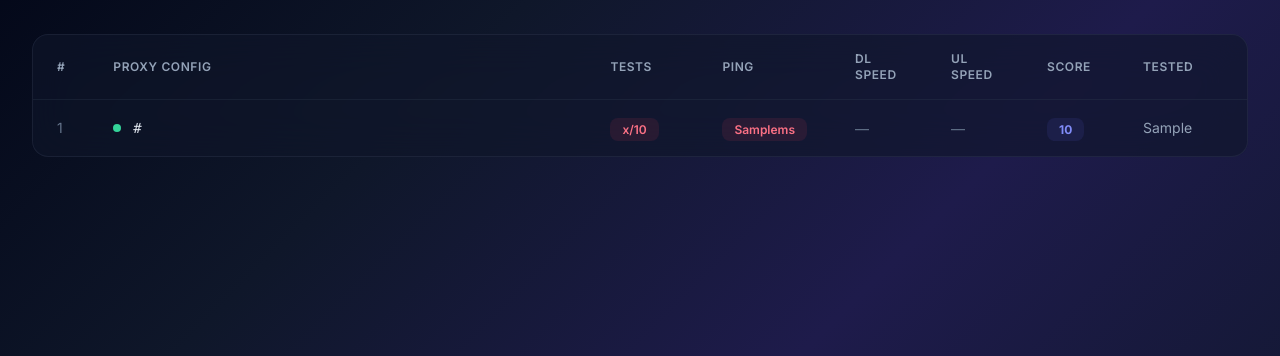
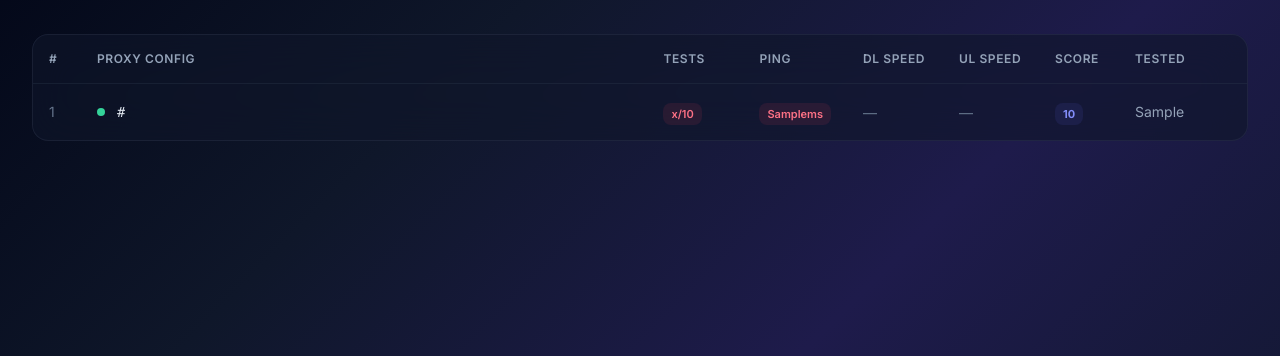
Before and after one commit to GoGoButters/VLESS-Checker, a FastAPI app: template templates/proxies.html in a window 1280 px wide. Shown: the part 94-450 px from the top of the page. Run offline with FastAPI, Linux system fonts and the light colour scheme; the template is opened without the code that fills it: most values are stand-ins (such as "Sample title", 1, 10 or a date in 2020); some libraries are stand-ins or nearby versions.

Commit message:
UI: Fix proxies table overflow and optimize column widths

```diff
--- a/templates/proxies.html
+++ b/templates/proxies.html
@@ -14,73 +14,75 @@
 
 <div class="glass rounded-2xl overflow-hidden">
     {% if proxies %}
-    <table class="w-full">
+    <div class="overflow-x-auto">
+        <table class="w-full border-collapse">
             <thead>
                 <tr class="border-b border-slate-700/30">
-                <th class="text-left px-6 py-4 text-xs font-semibold text-slate-400 uppercase tracking-wider w-12">#</th>
-                <th class="text-left px-6 py-4 text-xs font-semibold text-slate-400 uppercase tracking-wider">Proxy Config</th>
-                <th class="text-left px-6 py-4 text-xs font-semibold text-slate-400 uppercase tracking-wider w-28">Tests</th>
-                <th class="text-left px-6 py-4 text-xs font-semibold text-slate-400 uppercase tracking-wider w-28">Ping</th>
-                <th class="text-left px-6 py-4 text-xs font-semibold text-slate-400 uppercase tracking-wider w-24">DL Speed</th>
-                <th class="text-left px-6 py-4 text-xs font-semibold text-slate-400 uppercase tracking-wider w-24">UL Speed</th>
-                <th class="text-left px-6 py-4 text-xs font-semibold text-slate-400 uppercase tracking-wider w-24">Score</th>
-                <th class="text-left px-6 py-4 text-xs font-semibold text-slate-400 uppercase tracking-wider w-32">Tested</th>
+                    <th class="text-left px-4 py-4 text-xs font-semibold text-slate-400 uppercase tracking-wider w-12">#</th>
+                    <th class="text-left px-4 py-4 text-xs font-semibold text-slate-400 uppercase tracking-wider">Proxy Config</th>
+                    <th class="text-left px-4 py-4 text-xs font-semibold text-slate-400 uppercase tracking-wider w-24 whitespace-nowrap">Tests</th>
+                    <th class="text-left px-4 py-4 text-xs font-semibold text-slate-400 uppercase tracking-wider w-24 whitespace-nowrap">Ping</th>
+                    <th class="text-left px-4 py-4 text-xs font-semibold text-slate-400 uppercase tracking-wider w-24 whitespace-nowrap">DL Speed</th>
+                    <th class="text-left px-4 py-4 text-xs font-semibold text-slate-400 uppercase tracking-wider w-24 whitespace-nowrap">UL Speed</th>
+                    <th class="text-left px-4 py-4 text-xs font-semibold text-slate-400 uppercase tracking-wider w-20 whitespace-nowrap">Score</th>
+                    <th class="text-left px-4 py-4 text-xs font-semibold text-slate-400 uppercase tracking-wider w-32 whitespace-nowrap">Tested</th>
                 </tr>
             </thead>
             <tbody class="divide-y divide-slate-700/20">
                 {% for proxy in proxies %}
                 <tr class="table-row">
-                <td class="px-6 py-4 text-sm text-slate-500">{{ loop.index }}</td>
-                <td class="px-6 py-4">
+                    <td class="px-4 py-4 text-sm text-slate-500">{{ loop.index }}</td>
+                    <td class="px-4 py-4 min-w-[300px]">
                         <div class="flex items-center gap-3">
                             <div class="w-2 h-2 rounded-full bg-emerald-400 flex-shrink-0"></div>
-                        <span class="text-sm text-slate-200 truncate max-w-2xl font-mono">{{ proxy.raw_url[:80] }}{% if proxy.raw_url|length > 80 %}…{% endif %}</span>
+                            <span class="text-sm text-slate-200 truncate max-w-lg font-mono">{{ proxy.raw_url[:80] }}{% if proxy.raw_url|length > 80 %}…{% endif %}</span>
                         </div>
                     </td>
-                <td class="px-6 py-4">
+                    <td class="px-4 py-4">
                         {% if proxy.tests_total > 0 %}
                             {% if proxy.tests_passed == proxy.tests_total %}
-                        <span class="px-3 py-1 rounded-lg bg-emerald-500/10 text-emerald-400 text-xs font-semibold">{{ proxy.tests_passed }}/{{ proxy.tests_total }}</span>
+                            <span class="px-2 py-1 rounded-lg bg-emerald-500/10 text-emerald-400 text-[11px] font-semibold whitespace-nowrap">{{ proxy.tests_passed }}/{{ proxy.tests_total }}</span>
                             {% elif proxy.tests_passed > proxy.tests_total // 2 %}
-                        <span class="px-3 py-1 rounded-lg bg-amber-500/10 text-amber-400 text-xs font-semibold">{{ proxy.tests_passed }}/{{ proxy.tests_total }}</span>
+                            <span class="px-2 py-1 rounded-lg bg-amber-500/10 text-amber-400 text-[11px] font-semibold whitespace-nowrap">{{ proxy.tests_passed }}/{{ proxy.tests_total }}</span>
                             {% else %}
-                        <span class="px-3 py-1 rounded-lg bg-rose-500/10 text-rose-400 text-xs font-semibold">{{ proxy.tests_passed }}/{{ proxy.tests_total }}</span>
+                            <span class="px-2 py-1 rounded-lg bg-rose-500/10 text-rose-400 text-[11px] font-semibold whitespace-nowrap">{{ proxy.tests_passed }}/{{ proxy.tests_total }}</span>
                             {% endif %}
                         {% else %}
                         <span class="text-sm text-slate-500">—</span>
                         {% endif %}
                     </td>
-                <td class="px-6 py-4">
+                    <td class="px-4 py-4">
                         {% if proxy.ping_ms < 200 %}
-                    <span class="px-3 py-1 rounded-lg bg-emerald-500/10 text-emerald-400 text-xs font-semibold">{{ proxy.ping_ms }}ms</span>
+                        <span class="px-2 py-1 rounded-lg bg-emerald-500/10 text-emerald-400 text-[11px] font-semibold whitespace-nowrap">{{ proxy.ping_ms }}ms</span>
                         {% elif proxy.ping_ms < 500 %}
-                    <span class="px-3 py-1 rounded-lg bg-amber-500/10 text-amber-400 text-xs font-semibold">{{ proxy.ping_ms }}ms</span>
+                        <span class="px-2 py-1 rounded-lg bg-amber-500/10 text-amber-400 text-[11px] font-semibold whitespace-nowrap">{{ proxy.ping_ms }}ms</span>
                         {% else %}
-                    <span class="px-3 py-1 rounded-lg bg-rose-500/10 text-rose-400 text-xs font-semibold">{{ proxy.ping_ms }}ms</span>
+                        <span class="px-2 py-1 rounded-lg bg-rose-500/10 text-rose-400 text-[11px] font-semibold whitespace-nowrap">{{ proxy.ping_ms }}ms</span>
                         {% endif %}
                     </td>
-                <td class="px-6 py-4">
+                    <td class="px-4 py-4">
                         {% if proxy.download_speed_kbps > 0 %}
-                    <span class="text-sm font-semibold text-emerald-400">{{ proxy.download_speed_kbps }} <span class="text-[10px] text-slate-500 font-normal">KB/s</span></span>
+                        <span class="text-sm font-semibold text-emerald-400 whitespace-nowrap">{{ proxy.download_speed_kbps }} <span class="text-[10px] text-slate-500 font-normal">KB/s</span></span>
                         {% else %}
                         <span class="text-sm text-slate-500">—</span>
                         {% endif %}
                     </td>
-                <td class="px-6 py-4">
+                    <td class="px-4 py-4">
                         {% if proxy.upload_speed_kbps > 0 %}
-                    <span class="text-sm font-semibold text-indigo-400">{{ proxy.upload_speed_kbps }} <span class="text-[10px] text-slate-500 font-normal">KB/s</span></span>
+                        <span class="text-sm font-semibold text-indigo-400 whitespace-nowrap">{{ proxy.upload_speed_kbps }} <span class="text-[10px] text-slate-500 font-normal">KB/s</span></span>
                         {% else %}
                         <span class="text-sm text-slate-500">—</span>
                         {% endif %}
                     </td>
-                <td class="px-6 py-4">
-                    <span class="px-3 py-1 rounded-lg bg-indigo-500/10 text-indigo-400 text-xs font-bold">{{ proxy.speed_score | int }}</span>
+                    <td class="px-4 py-4">
+                        <span class="px-2 py-1 rounded-lg bg-indigo-500/10 text-indigo-400 text-[11px] font-bold whitespace-nowrap">{{ proxy.speed_score | int }}</span>
                     </td>
-                <td class="px-6 py-4 text-sm text-slate-400">{{ proxy.last_tested[:16] }}</td>
+                    <td class="px-4 py-4 text-sm text-slate-400 whitespace-nowrap">{{ proxy.last_tested[:16].replace('T', ' ') }}</td>
                 </tr>
                 {% endfor %}
             </tbody>
         </table>
+    </div>
     {% else %}
     <div class="px-6 py-16 text-center">
         <div class="w-16 h-16 rounded-2xl bg-slate-800/60 flex items-center justify-center mx-auto mb-4">
```
Lines whose indentation alone changed are shown as unchanged.
